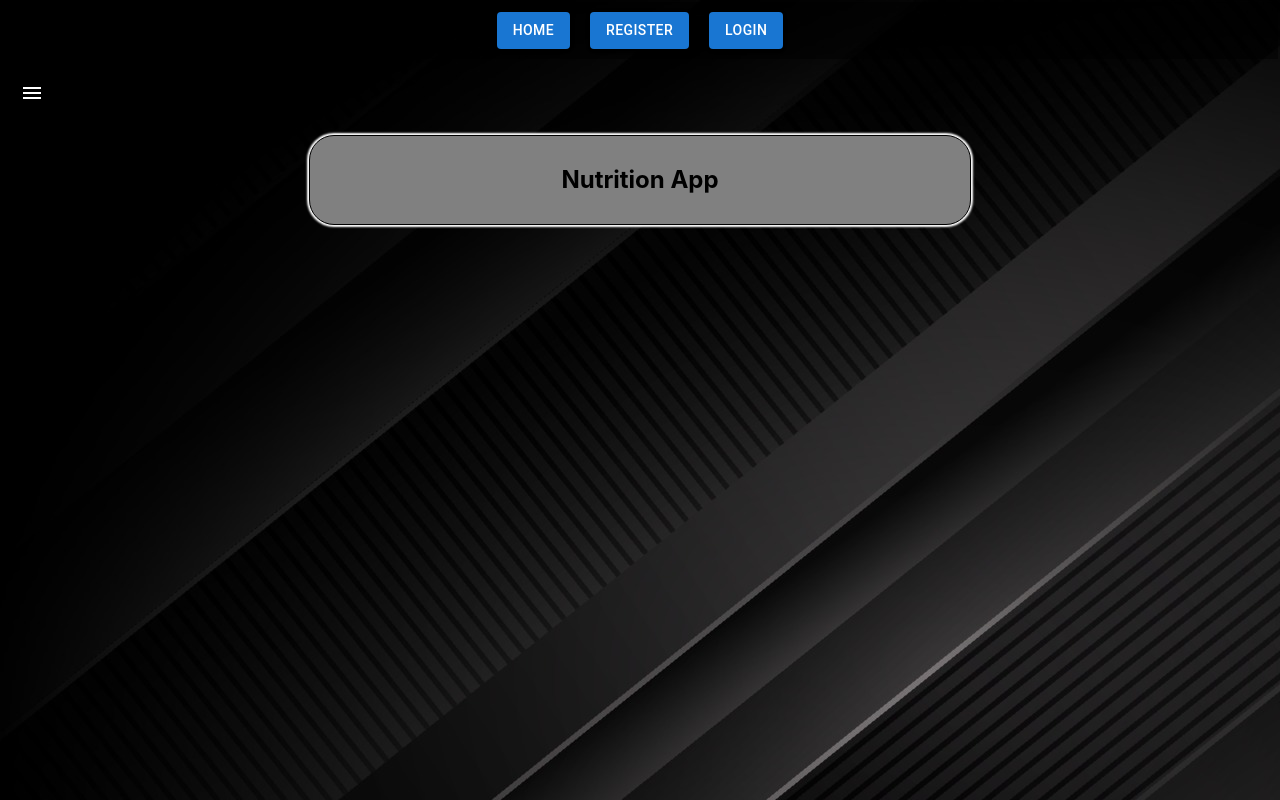
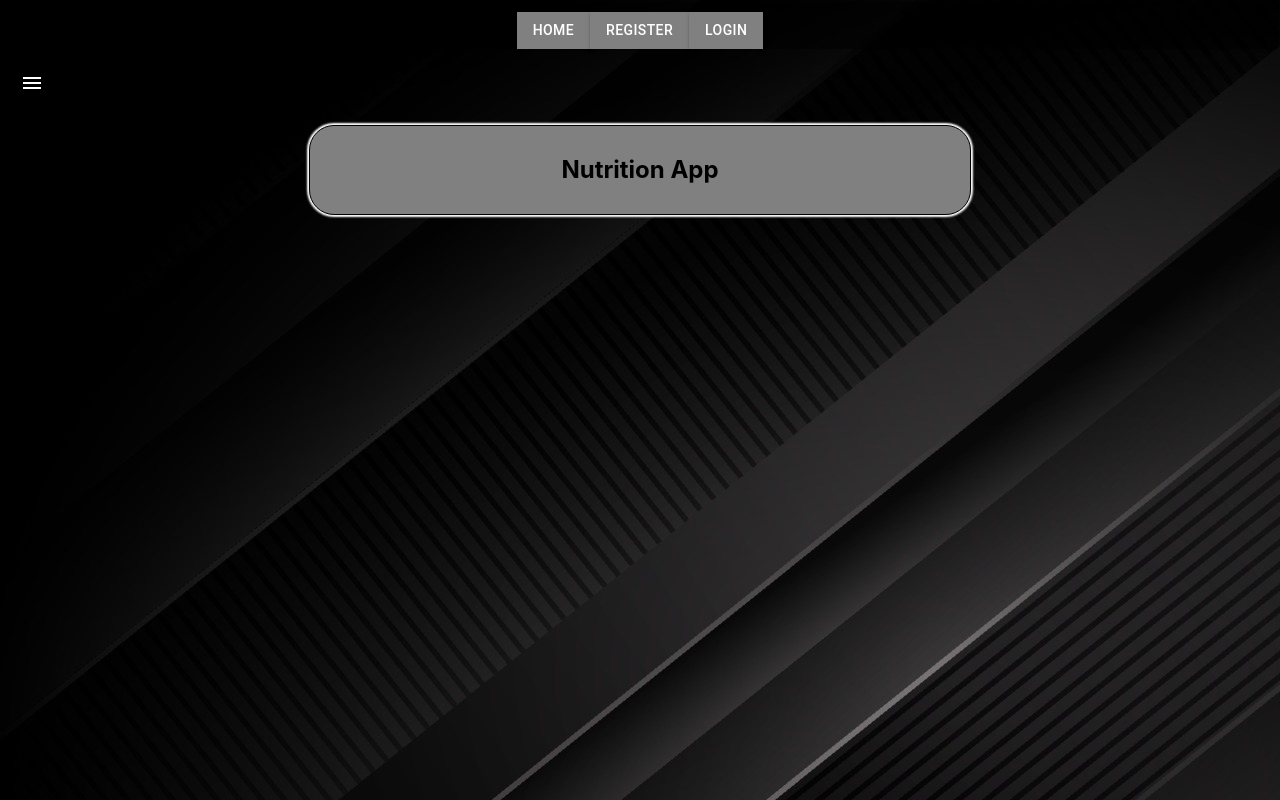
Before and after one commit to jkof86/Portfolio-09-2024, a React (Create React App) app in the folder frontend/: page / in a window 1280 px wide. Built offline with nearby package versions, Linux system fonts and the light colour scheme.

Commit message:
Redesigned Navbar

```diff
--- a/frontend/src/components/navigation/Navbar.js
+++ b/frontend/src/components/navigation/Navbar.js
@@ -25,17 +25,32 @@ export default function Navbar() {
                 variant="menu"
                 position="static"
             >
-                <Button variant='contained' sx={{ margin: '10px' }}
+                <Button variant='contained' sx={{
+                    backgroundColor: 'grey',
+                    borderRadius: '0px',
+                    margin: '0px',
+                    marginTop: '10px'
+                }}
                     component={Link} to='/'>
                     Home
                 </Button>
-                <Button variant='contained' sx={{ margin: '10px' }}
+                <Button variant='contained' sx={{
+                    backgroundColor: 'grey',
+                    borderRadius: '0px',
+                    margin: '0px',
+                    marginTop: '10px'
+                }}
                     component={Link} to='/register'
                 >
                     Register
                 </Button>
 
-                <Button variant='contained' sx={{ margin: '10px' }}
+                <Button variant='contained' sx={{
+                    backgroundColor: 'grey',
+                    borderRadius: '0px',
+                    margin: '0px',
+                    marginTop: '10px'
+                }}
                     component={Link} to='/signin'>
                     Login
                 </Button>
```
